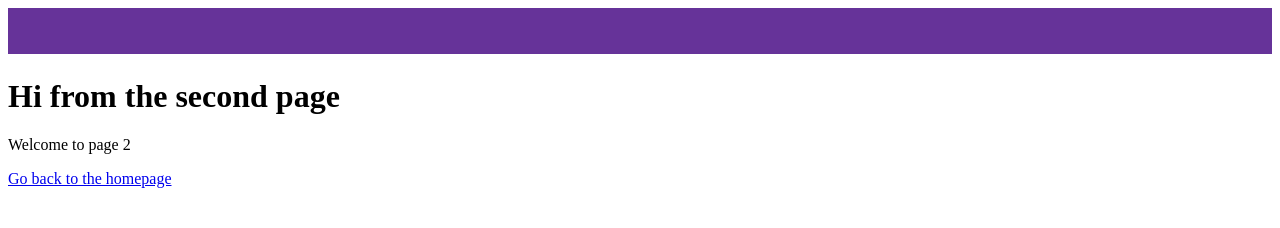
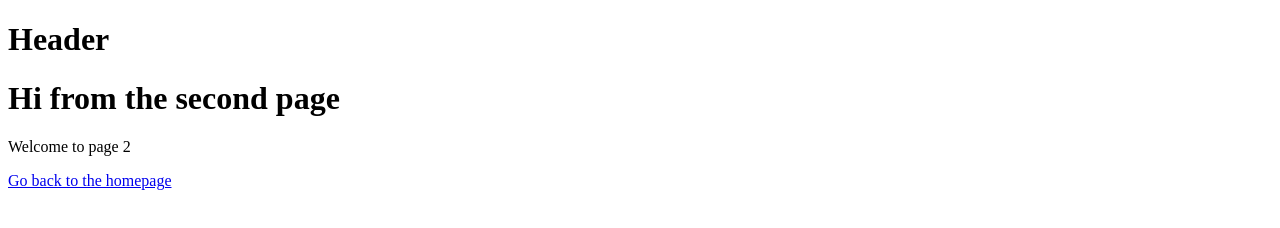
Before and after one commit to liciolentimo/blesboksafaris, a Gatsby site: page /page-2 in a window 1280 px wide. Built offline with nearby package versions, Linux system fonts and the light colour scheme; Gatsby itself is replaced by a stand-in of ours.

Commit message:
added styled components

```diff
--- a/gatsby-config.js
+++ b/gatsby-config.js
@@ -6,6 +6,7 @@ module.exports = {
   },
   plugins: [
     `gatsby-plugin-react-helmet`,
+    `gatsby-plugin-styled-components`,
     {
       resolve: `gatsby-source-filesystem`,
       options: {
--- a/package.json
+++ b/package.json
@@ -5,18 +5,21 @@
   "version": "0.1.0",
   "author": "Kyle Mathews <mathews.kyle@gmail.com>",
   "dependencies": {
+    "babel-plugin-styled-components": "^1.12.0",
     "gatsby": "^2.26.1",
     "gatsby-image": "^2.5.0",
     "gatsby-plugin-manifest": "^2.6.1",
     "gatsby-plugin-offline": "^3.4.0",
     "gatsby-plugin-react-helmet": "^3.4.0",
     "gatsby-plugin-sharp": "^2.8.0",
+    "gatsby-plugin-styled-components": "^3.5.0",
     "gatsby-source-filesystem": "^2.5.0",
     "gatsby-transformer-sharp": "^2.6.0",
     "prop-types": "^15.7.2",
     "react": "^16.12.0",
     "react-dom": "^16.12.0",
-    "react-helmet": "^6.1.0"
+    "react-helmet": "^6.1.0",
+    "styled-components": "^5.2.1"
   },
   "devDependencies": {
     "prettier": "2.1.2"
--- a/src/components/header.js
+++ b/src/components/header.js
@@ -1,42 +1,9 @@
 import { Link } from "gatsby"
-import PropTypes from "prop-types"
 import React from "react"
 
-const Header = ({ siteTitle }) => (
-  <header
-    style={{
-      background: `rebeccapurple`,
-      marginBottom: `1.45rem`,
-    }}
-  >
-    <div
-      style={{
-        margin: `0 auto`,
-        maxWidth: 960,
-        padding: `1.45rem 1.0875rem`,
-      }}
-    >
-      <h1 style={{ margin: 0 }}>
-        <Link
-          to="/"
-          style={{
-            color: `white`,
-            textDecoration: `none`,
-          }}
-        >
-          {siteTitle}
-        </Link>
-      </h1>
-    </div>
-  </header>
-)
-
-Header.propTypes = {
-  siteTitle: PropTypes.string,
+const Header = () => {
+  return <h1>Header</h1>
 }
 
-Header.defaultProps = {
-  siteTitle: ``,
-}
 
 export default Header
--- a/src/pages/index.js
+++ b/src/pages/index.js
@@ -1,5 +1,4 @@
 import React from "react"
-import { Link } from "gatsby"
 
 import Layout from "../components/layout"
 import SEO from "../components/seo"
```
Also changed, not shown: src/components/hero.js (added), src/components/styles/globalstyles.js (added), 1 other file.
